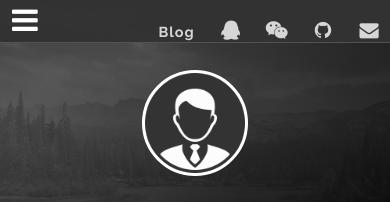
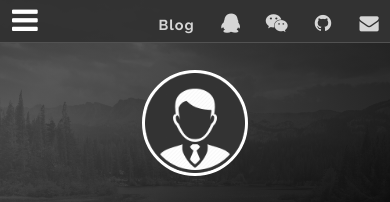
Before and after one commit to WilfredShen/WilfredShen.github.io, a Jekyll site: the page built from index.html, in a window 390 px wide. Shown: the top 202 px of the page. Built offline with Jekyll 4.4.1, drawn with Linux system fonts in a browser that asks for light colours; the list of posts is cut into pages by our own code.

Commit message:
Update main.scss

```diff
--- a/static/css/main.scss
+++ b/static/css/main.scss
@@ -418,7 +418,7 @@ pre.highlight code,
       margin: 0; }
       .navigation__item.blogs-btn a {
         display: inline-block;
-        line-height: 40px;
+        line-height: 26px;
         border: 0;
         border-radius: 0;
         text-align: center;
```
